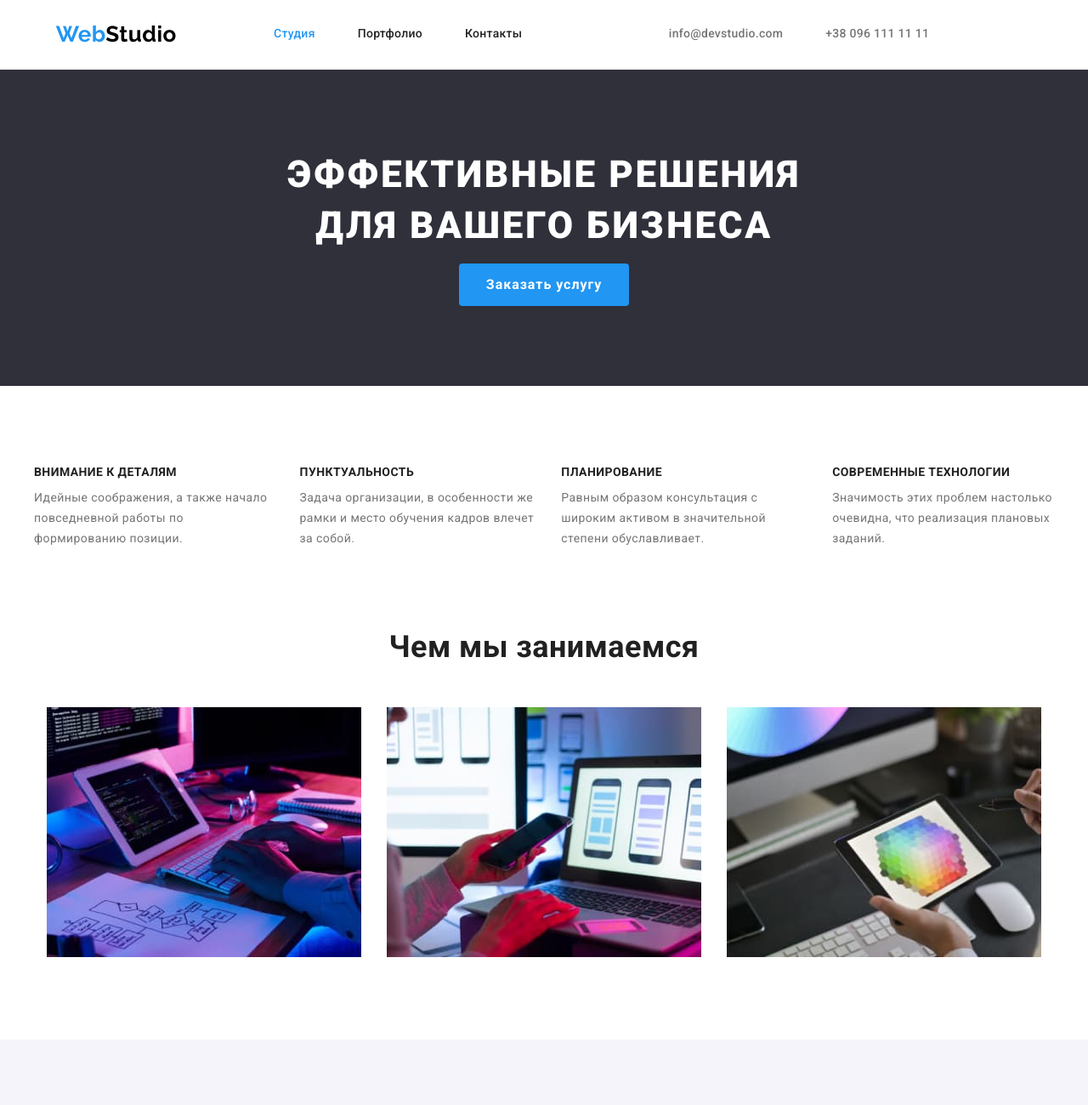
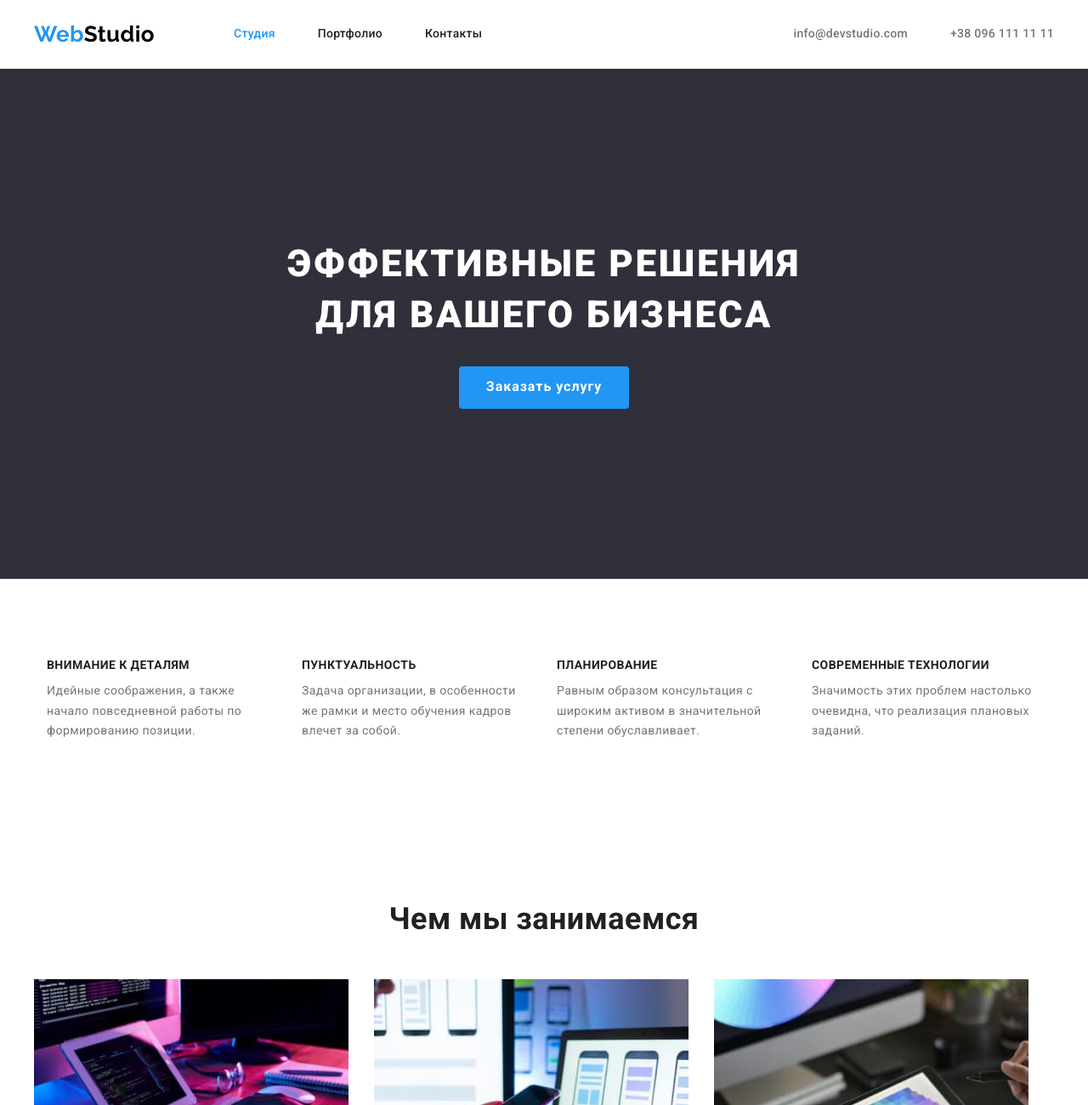
Before and after one commit to kasia-94/goit-markup-hw-03, a plain HTML site: page index.html in a window 1280 px wide. Shown: the top 1300 px of the page at 85% size. Drawn offline with nearby package versions, Linux system fonts and the light colour scheme.

Commit message:
Внесла першу частину поправок

```diff
--- a/css/styles.css
+++ b/css/styles.css
@@ -22,9 +22,7 @@ body {
   font-size: 14px;
 }
 .container {
-  width: 1230px;
-  padding-left: 15px;
-  padding-right: 15px;
+  width: 1200px;
   margin-left: auto;
   margin-right: auto;
 }
@@ -32,11 +30,6 @@ body {
 .section {
   padding-top: 94px;
   padding-bottom: 94px;
-}
-
-.section.no-padding {
-  padding-top: 0;
-  padding-bottom: 0;
 }
 
 .link-list {
@@ -62,6 +55,10 @@ body {
   clip: rect(0 0 0 0);
   overflow: hidden;
 }
+img {
+  display: block;
+}
+
 header {
   border-bottom: 1px solid var(--border-color);
 }
@@ -70,7 +67,6 @@ header {
   display: flex;
   flex-direction: row;
   align-items: center;
-  justify-content: space-around;
 }
 
 /*Logo*/
@@ -128,8 +124,7 @@ header {
 /*Auth-nav*/
 .auth-nav {
   display: flex;
-  justify-content: center;
-
+  margin-left: auto;
   font-weight: 500;
   line-height: 1.14;
   letter-spacing: 0.02em;
@@ -147,6 +142,8 @@ header {
 .main-index {
   margin-top: 0;
   margin-bottom: 0;
+  padding-top: 200px;
+  padding-bottom: 200px;
 
   font-weight: 900;
   font-size: 44px;
@@ -159,7 +156,6 @@ header {
 }
 .main-index-title {
   margin-top: 0;
-  margin-bottom: 30px;
 
   font-weight: 900;
   font-size: 44px;
@@ -198,14 +194,17 @@ header {
   margin-bottom: 0;
 }
 
+.features-li {
+  width: 270px;
+}
+
 .features-li:not(:last-child) {
   margin-right: 30px;
 }
 
 .features-title {
   margin-top: 0;
-  margin-bottom: 0;
-  padding-bottom: 10px;
+  margin-bottom: 10px;
 
   font-weight: 700;
   line-height: 1.14;
@@ -235,9 +234,7 @@ header {
 }
 .work-list {
   display: flex;
-  justify-content: center;
   margin-top: 0;
-  margin-bottom: 94px;
 }
 
 .work-list-li:not(:last-child) {
@@ -336,6 +333,7 @@ header {
 }
 
 .button-index {
+  margin-top: 30px;
   border-radius: 4px;
   padding: 10px 32px;
   min-width: 200px;
--- a/index.html
+++ b/index.html
@@ -16,29 +16,21 @@
 
 <!--Header-->
 <header>
-    <header>
     <div class="header container">
-            <div class="container">
             <nav class="header">
-                    <a href="./index.html" class="logo link-list"><span class="web">Web</span><span
-                            class="studio">Studio</span></a>
-
+                <a href="./index.html" class="logo link-list"><span class="web">Web</span><span class="studio">Studio</span></a>
                 <ul class="site-nav list-style">
                     <li class="site-nav-li"><a href="./index.html" class="li link-active">Студия</a></li>
                     <li class="site-nav-li"><a href="./portfolio.html" class="li link-list">Портфолио</a></li>
                     <li class="site-nav-li"><a href="" class="li link-list">Контакты</a></li>
                 </ul>
             </nav>
-            </div>
-            <div class="container">
             <ul class="auth-nav list-style">
                 <li class="auth-nav-li"><a href="mailto:info@devstudio.com" class="link-list">info@devstudio.com</a>
                 </li>
                 <li class="auth-nav-li"><a href="tel:+380961111111" class="link-list">+38 096 111 11 11</a></li>
             </ul>
     </div>
-        </div>
-    </header>
 </header>
 
     <main>
@@ -76,7 +68,7 @@
         </section>
 
 <!--Work-->
-        <section class="work section.no-padding">
+        <section class="work section">
             <div class="container">
             <h2 class="work-title">Чем мы занимаемся</h2>
             <ul class="work-list list-style">
```
Also changed, not shown: portfolio.html (+0 -4 lines). Lines whose indentation alone changed are shown as unchanged.
